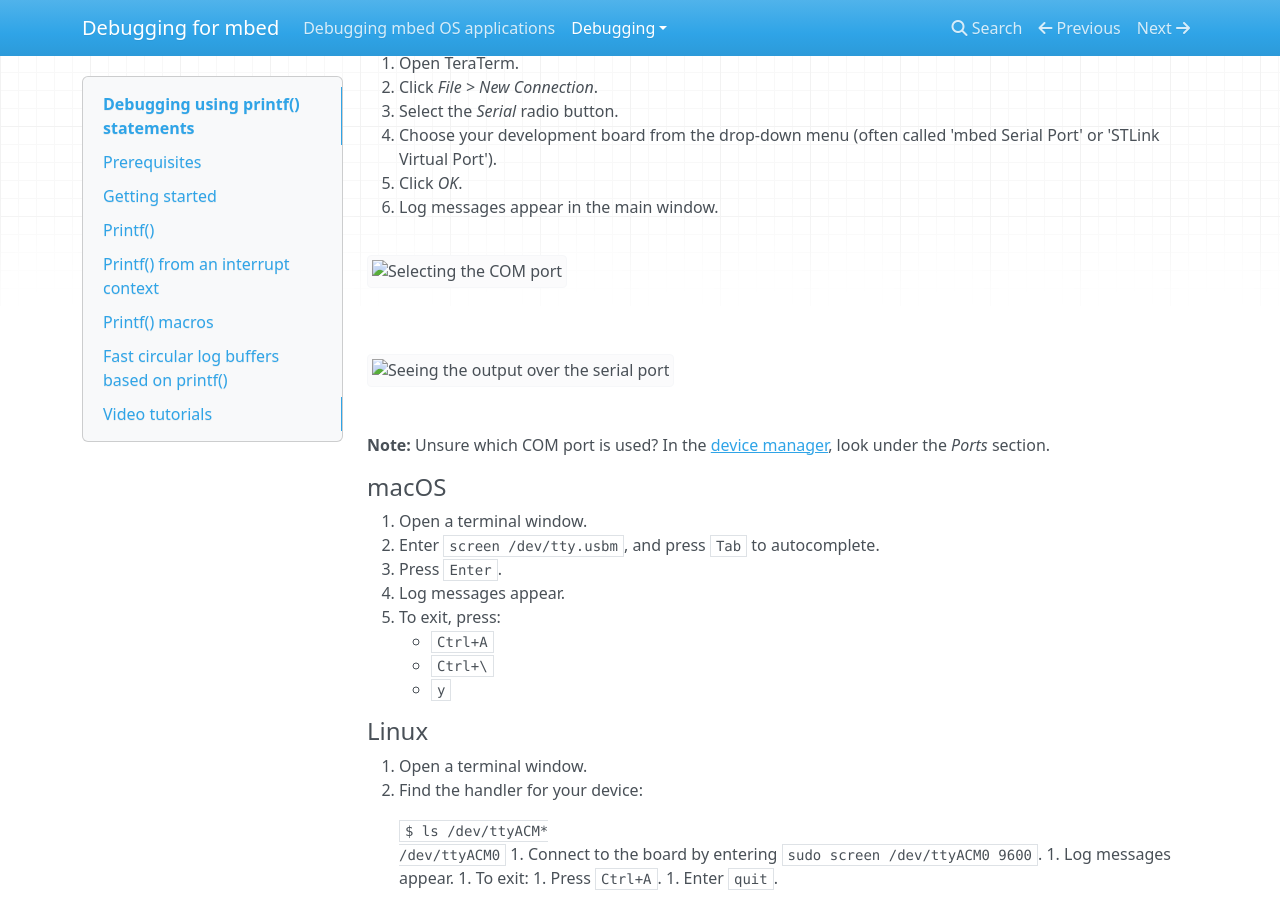
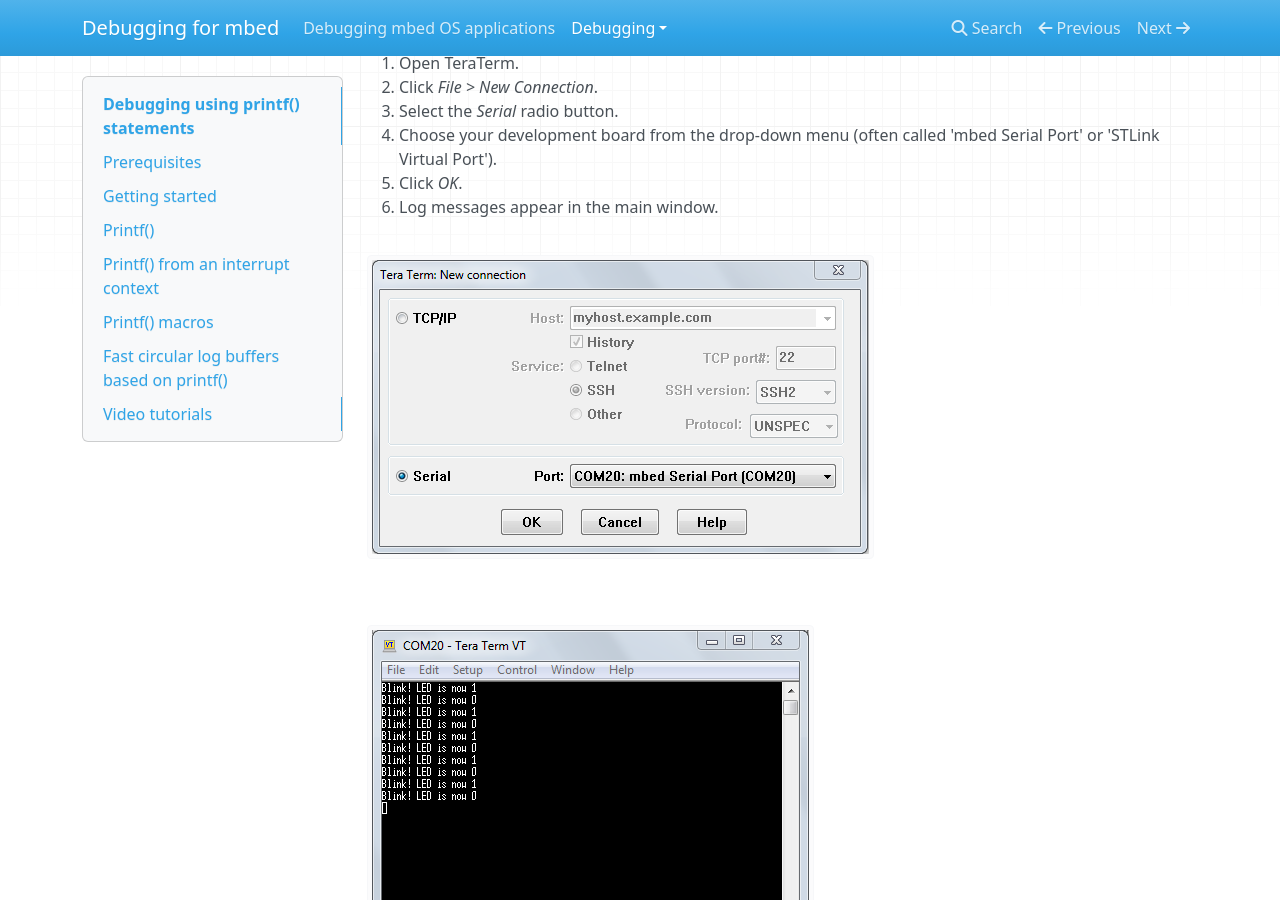
Before and after one commit to ARMmbed/Debugging-docs, an MkDocs documentation site: the page built from Docs/Debugging/printf.md, in a window 1280 px wide and 900 px high, scrolled down 1289 px. Built offline with MkDocs 1.6.1, drawn with Linux system fonts in a browser that asks for light colours; nearby versions of some CDN libraries; old or Windows-style settings are respelled for this version of MkDocs.

Commit message:
Update printf.md
Lower case "png", so images appear

````diff
--- a/Docs/Debugging/printf.md
+++ b/Docs/Debugging/printf.md
@@ -64,9 +64,9 @@ Compile this program, and flash it on your development board. You now can inspec
 1. Click *OK*.
 1. Log messages appear in the main window.
 
-![Selecting the COM port](Images/printf1.PNG)
+![Selecting the COM port](Images/printf1.png)
 
-![Seeing the output over the serial port](Images/printf2.PNG)
+![Seeing the output over the serial port](Images/printf2.png)
 
 <class span="notes">**Note:** Unsure which COM port is used? In the [device manager](http://www.computerhope.com/issues/ch000833.htm), look under the *Ports* section.</span>
 
@@ -124,7 +124,7 @@ If you change the baud rate on the device, you also need to change it on your se
     $ screen /dev/ttyACM0 115200
     ```
 
-![Changing the baud rate](Images/printf3.PNG)
+![Changing the baud rate](Images/printf3.png)
 
 ## Printf()
 
````
